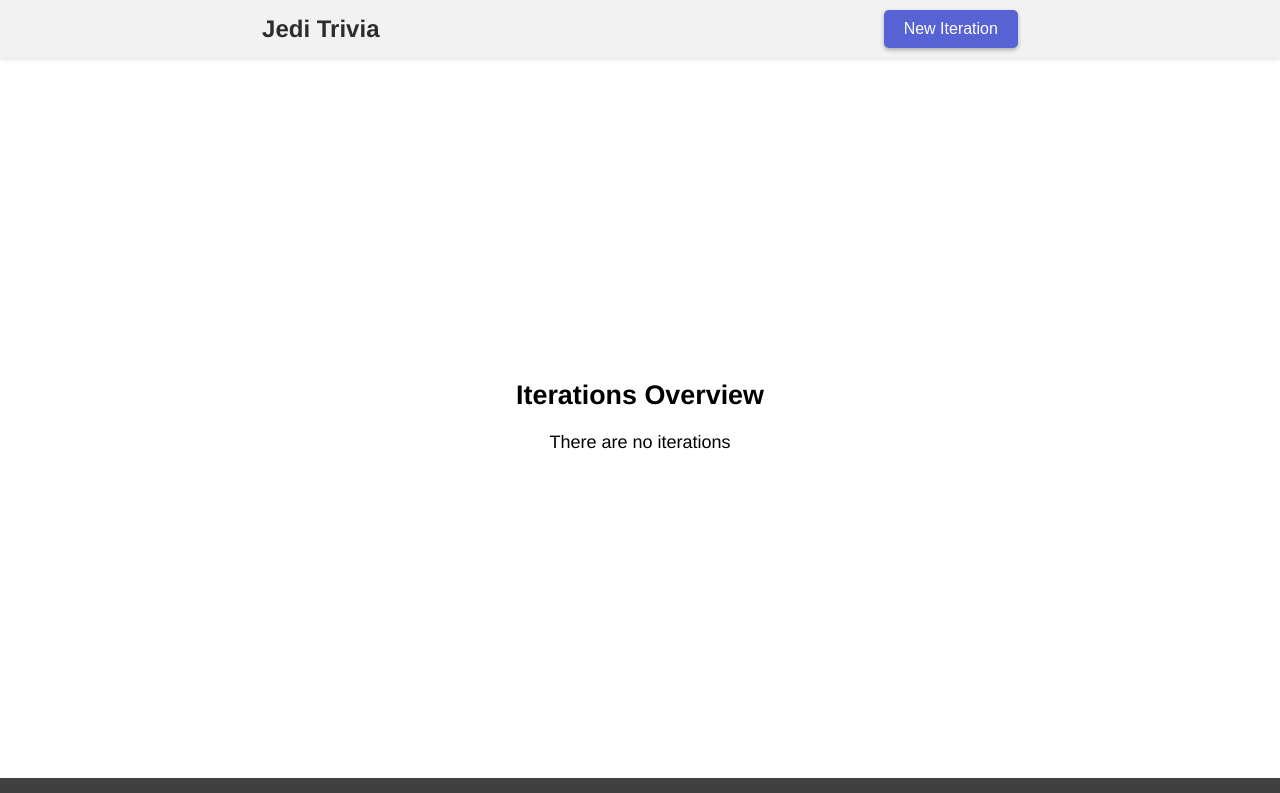
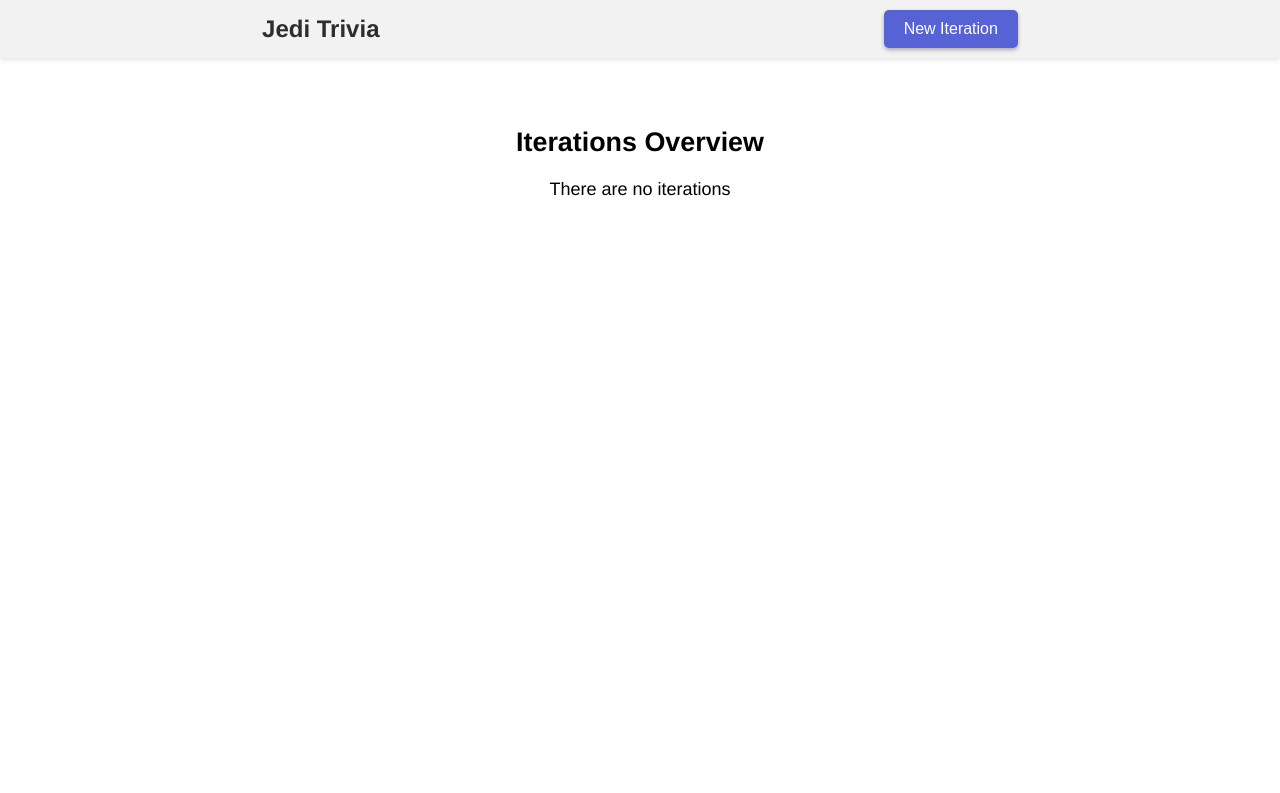
Before and after one commit to anadelic/fragenbogen, a React (Create React App) app: page / in a window 1280 px wide. Shown: the top 793 px of the page. Built offline with nearby package versions, Linux system fonts and the light colour scheme.

Commit message:
fix css for the iteration overview page

```diff
--- a/src/App.css
+++ b/src/App.css
@@ -52,8 +52,8 @@
   display: flex;
   flex-direction: column;
   align-items: center;
-  justify-content: center;
-  height: 90vh;
+  margin-top: 60px;
+  height: 100vh;
 }
 
 .mainpage h1 {
@@ -67,6 +67,7 @@
 }
 
 .iteration-card {
+  margin-top: 30px;
   background-color: #f5f5f5;
   padding: 20px;
   border-radius: 5px;
```
